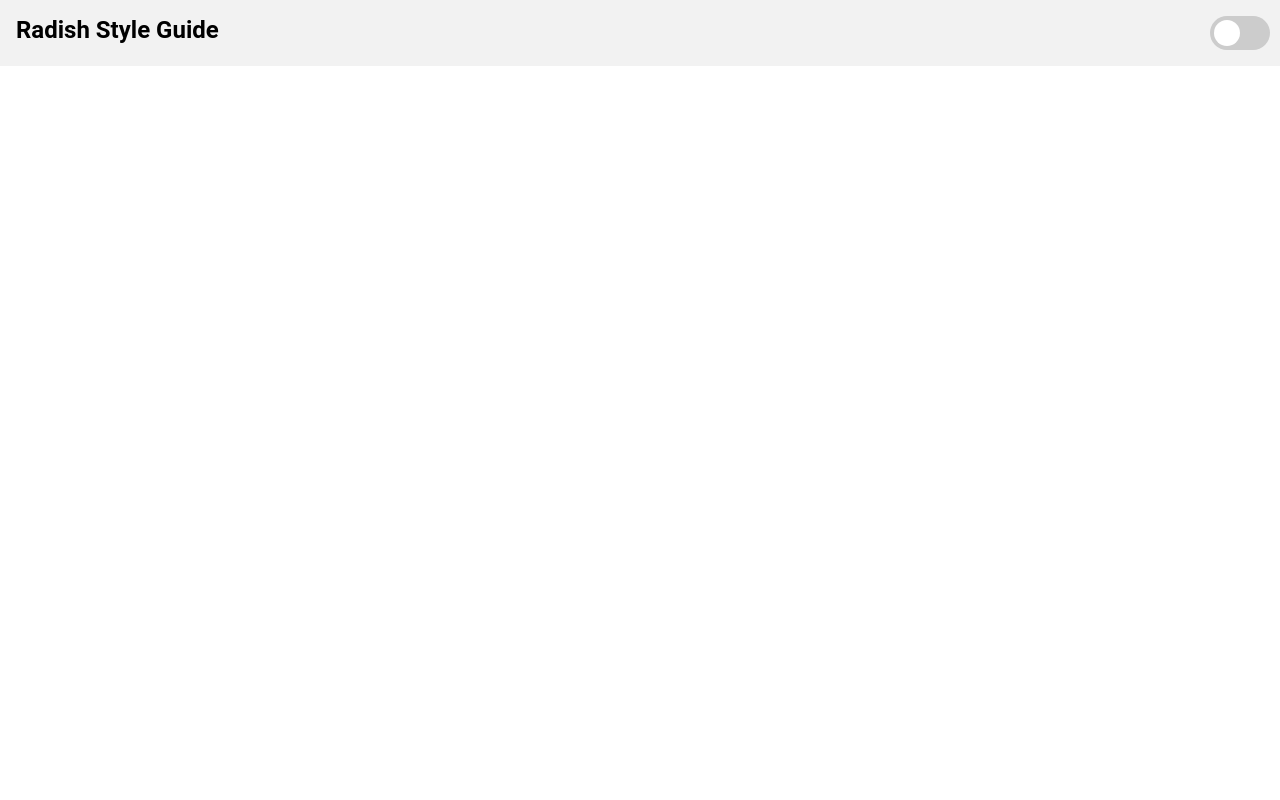
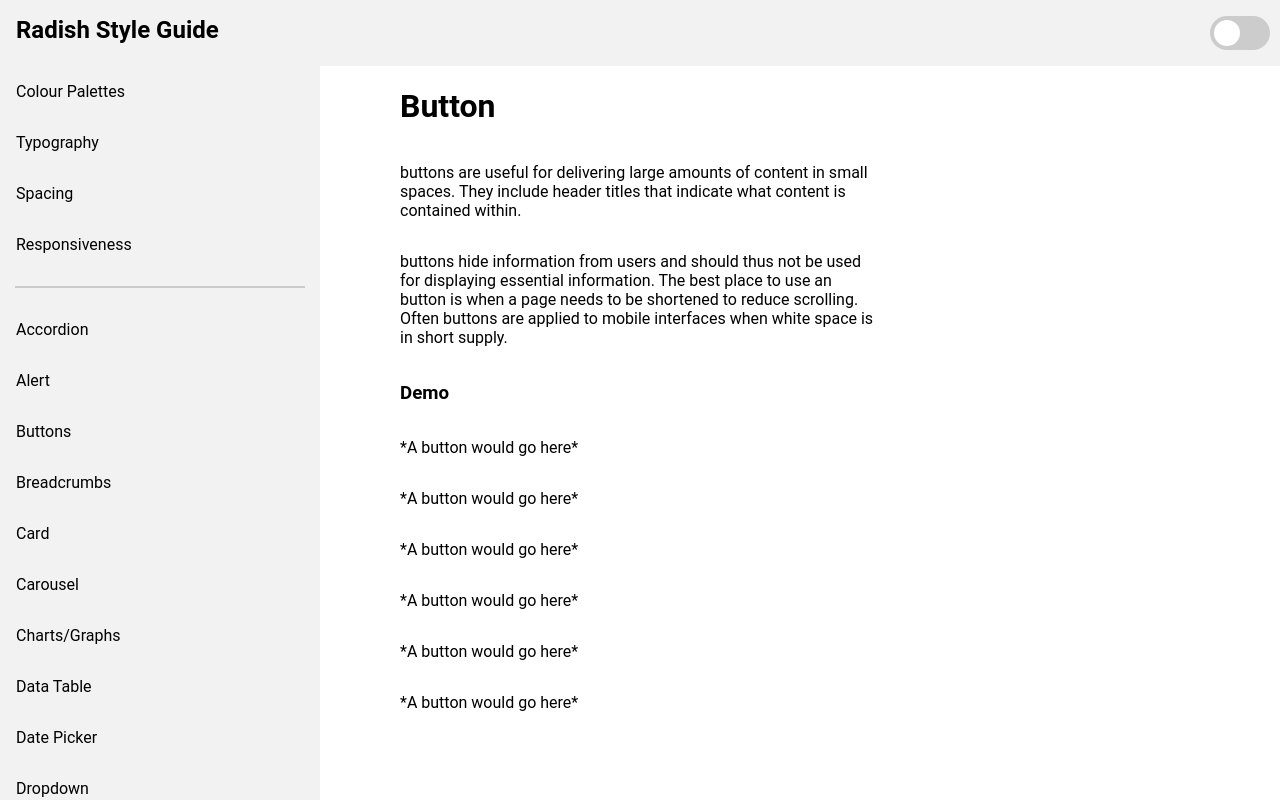
Before and after one commit to HMHepburn/Shirazi, an Angular app: page /button in a window 1280 px wide. Before the commit this address led to /. Built offline with nearby package versions, Linux system fonts and the light colour scheme.

Commit message:
Create button for Nina to edit

```diff
--- a/src/app/app-routing.module.ts
+++ b/src/app/app-routing.module.ts
@@ -6,6 +6,7 @@ import { SidenavComponent } from './sidenav/sidenav.component';
 import { MainComponent } from './main/main.component';
 import { AccordionComponent } from './components/accordion/accordion.component';
 import { TypographyComponent } from './components/typography/typography.component';
+import { ButtonComponent } from './components/button/button.component';
 
 const routes: Routes = [
   { path: '',
@@ -18,6 +19,10 @@ const routes: Routes = [
       {
         path: 'accordion',
         component: AccordionComponent
+      },
+      {
+        path: 'button',
+        component: ButtonComponent
       }
     ]
   }
--- a/src/app/app.module.ts
+++ b/src/app/app.module.ts
@@ -9,6 +9,7 @@ import { AppRoutingModule } from './app-routing.module';
 import { MainComponent } from './main/main.component';
 import { AccordionComponent } from './components/accordion/accordion.component';
 import { TypographyComponent } from './components/typography/typography.component';
+import { ButtonComponent } from './components/button/button.component';
 
 @NgModule({
   declarations: [
@@ -17,7 +18,8 @@ import { TypographyComponent } from './components/typography/typography.componen
     SidenavComponent,
     MainComponent,
     AccordionComponent,
-    TypographyComponent
+    TypographyComponent,
+    ButtonComponent
   ],
   imports: [
     BrowserModule,
--- /dev/null
+++ b/src/app/components/button/button.component.css
@@ -0,0 +1,7 @@
+.button-container {
+    display:flex;
+    flex-direction:column;
+    margin-left:5rem;
+    max-width:50%;
+    height:max-content;
+}
--- /dev/null
+++ b/src/app/components/button/button.component.html
@@ -0,0 +1,19 @@
+<div class="button-container">
+    <h1>Button</h1>
+    <p>
+        buttons are useful for delivering large amounts of content in small spaces.
+        They include header titles that indicate what content is contained within.
+    </p>
+    <p>
+        buttons hide information from users and should thus not be used for displaying essential information.
+        The best place to use an button is when a page needs to be shortened to reduce scrolling.
+        Often buttons are applied to mobile interfaces when white space is in short supply.
+    </p>
+    <h3>Demo</h3>
+    <p>*A button would go here*</p>
+    <p>*A button would go here*</p>
+    <p>*A button would go here*</p>
+    <p>*A button would go here*</p>
+    <p>*A button would go here*</p>
+    <p>*A button would go here*</p>
+</div>
--- a/src/app/sidenav/sidenav.component.html
+++ b/src/app/sidenav/sidenav.component.html
@@ -6,7 +6,7 @@
 	<hr>
 	<a routerLink="/accordion" routerLinkActive="active" class="list-element">Accordion</a>
 	<a class="list-element">Alert</a>
-	<a class="list-element">Buttons</a>
+	<a routerLink="/button" routerLinkActive="active" class="list-element">Buttons</a>
 	<a class="list-element">Breadcrumbs</a>
 	<a class="list-element">Card</a>
 	<a class="list-element">Carousel</a>
```
Also changed, not shown: src/app/components/button/button.component.ts (added, +10 -0 lines), 1 other file (tests, documents, lock files or other folders).
